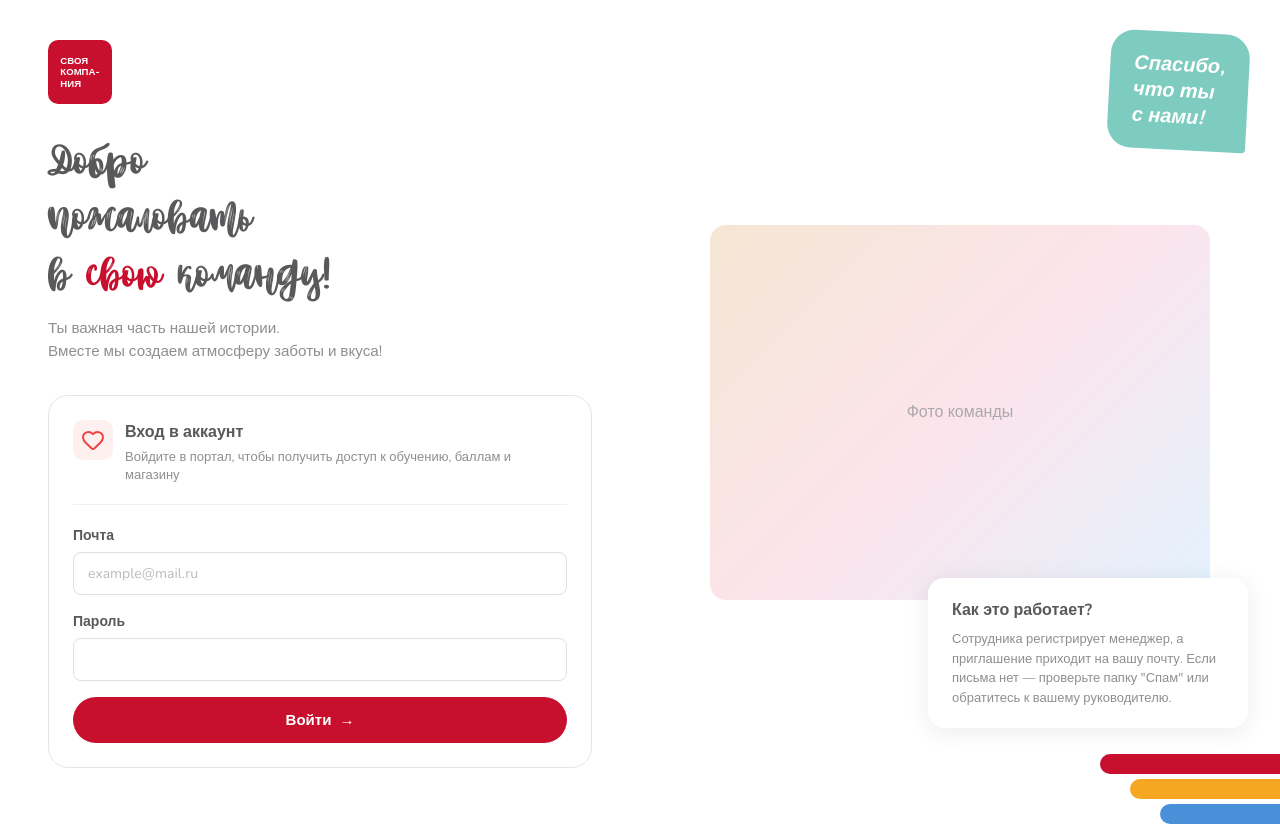
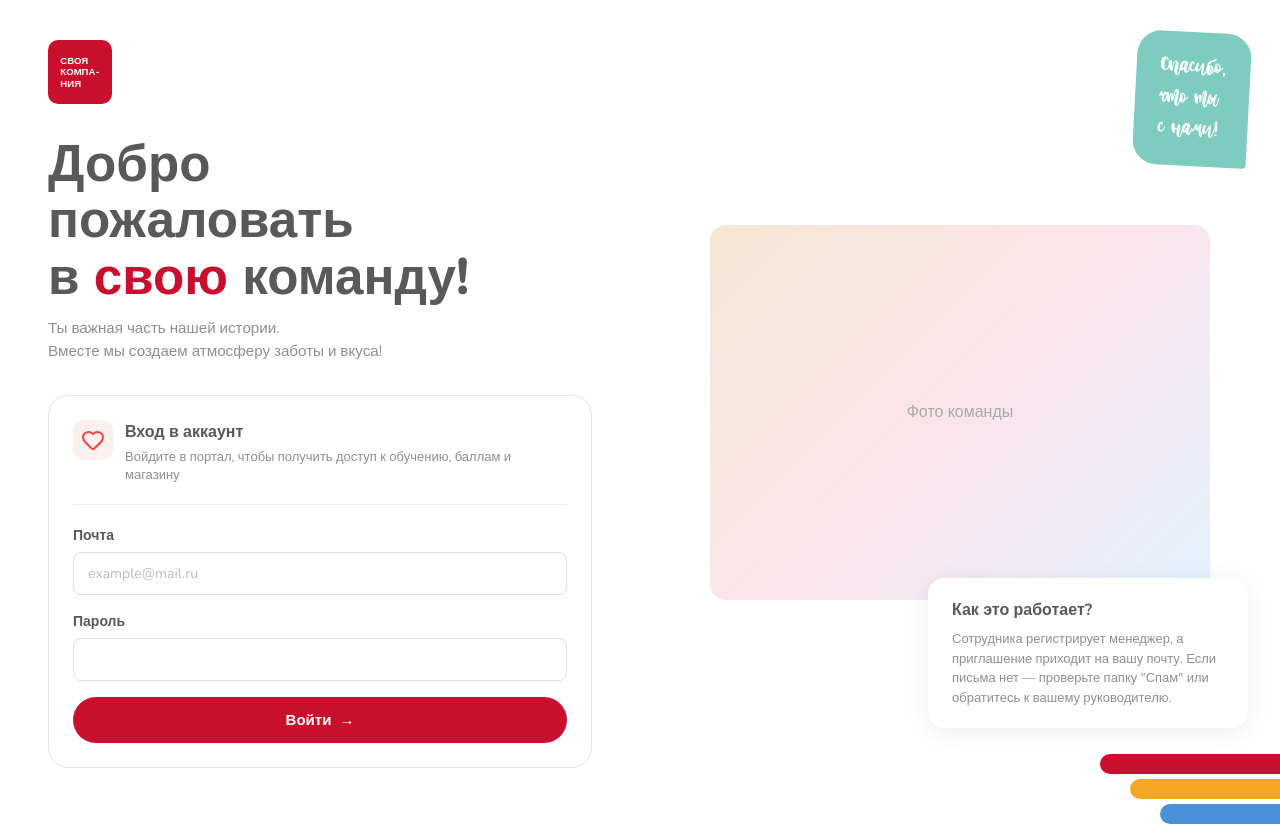
Before and after one commit to TukalovKirill/CK, a React (Vite) app in the folder frontend/: page /login in a window 1280 px wide. Built offline with nearby package versions, Linux system fonts and the light colour scheme; no server answers.

Commit message:
правки страницы авторизации

```diff
--- a/frontend/src/index.css
+++ b/frontend/src/index.css
@@ -532,9 +532,8 @@ textarea.input-premium {
 
 /* Welcome heading */
 .auth-welcome {
-  font-family: 'Better Together', cursive;
   font-size: clamp(2rem, 4vw, 3.25rem);
-  font-weight: 400;
+  font-weight: 800;
   line-height: 1.1;
   color: #58595B;
   margin-bottom: 0.75rem;
@@ -705,9 +704,9 @@ textarea.input-premium {
   right: 2rem;
   background: #7ecbc0;
   color: #fff;
-  font-size: 1.25rem;
-  font-weight: 700;
-  font-style: italic;
+  font-family: 'Better Together', cursive;
+  font-size: 1.5rem;
+  font-weight: 400;
   padding: 1.25rem 1.5rem;
   border-radius: 1.5rem 1.5rem 0.25rem 1.5rem;
   line-height: 1.3;
@@ -871,8 +870,7 @@ textarea.input-premium {
 }
 
 .hero-banner .page-title {
-  font-family: 'Better Together', cursive;
-  font-style: normal;
+  font-weight: 700;
   font-size: 1.75rem;
 }
 
```
